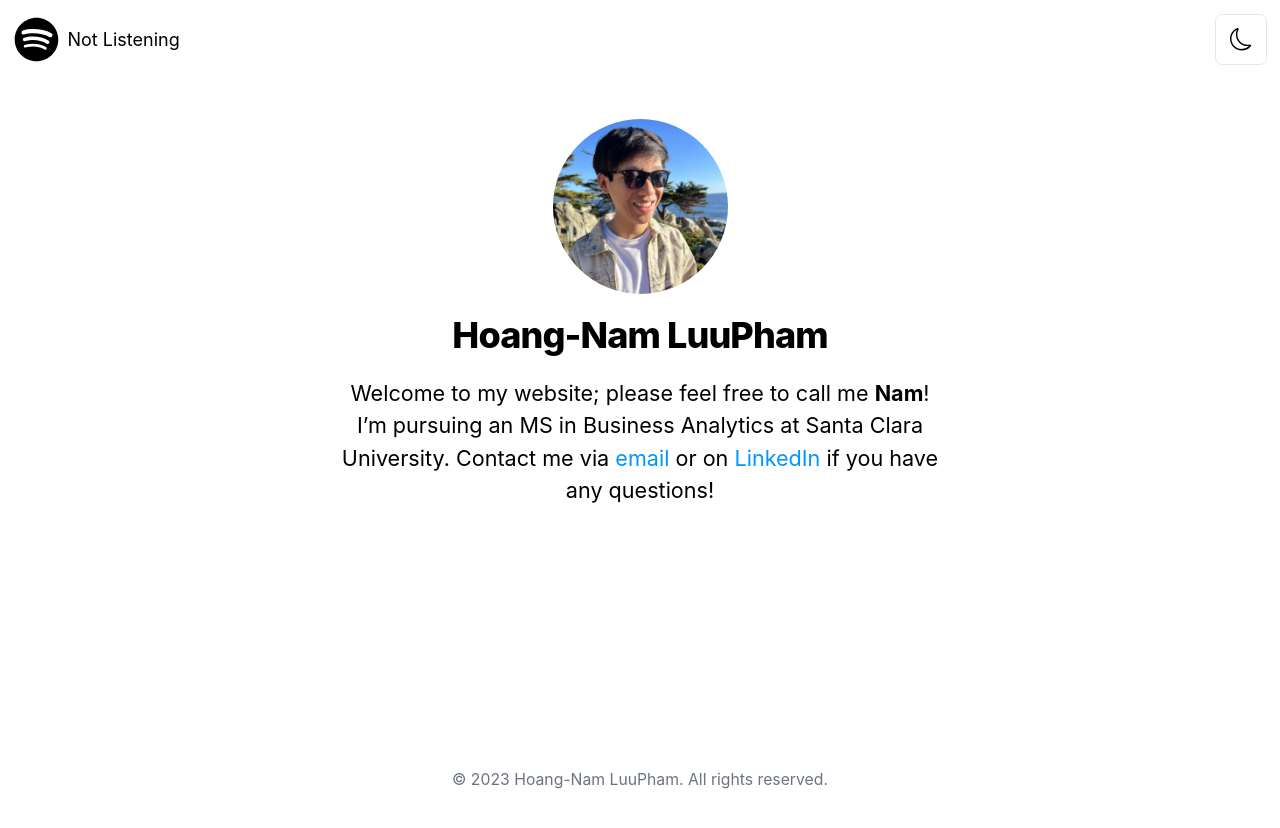
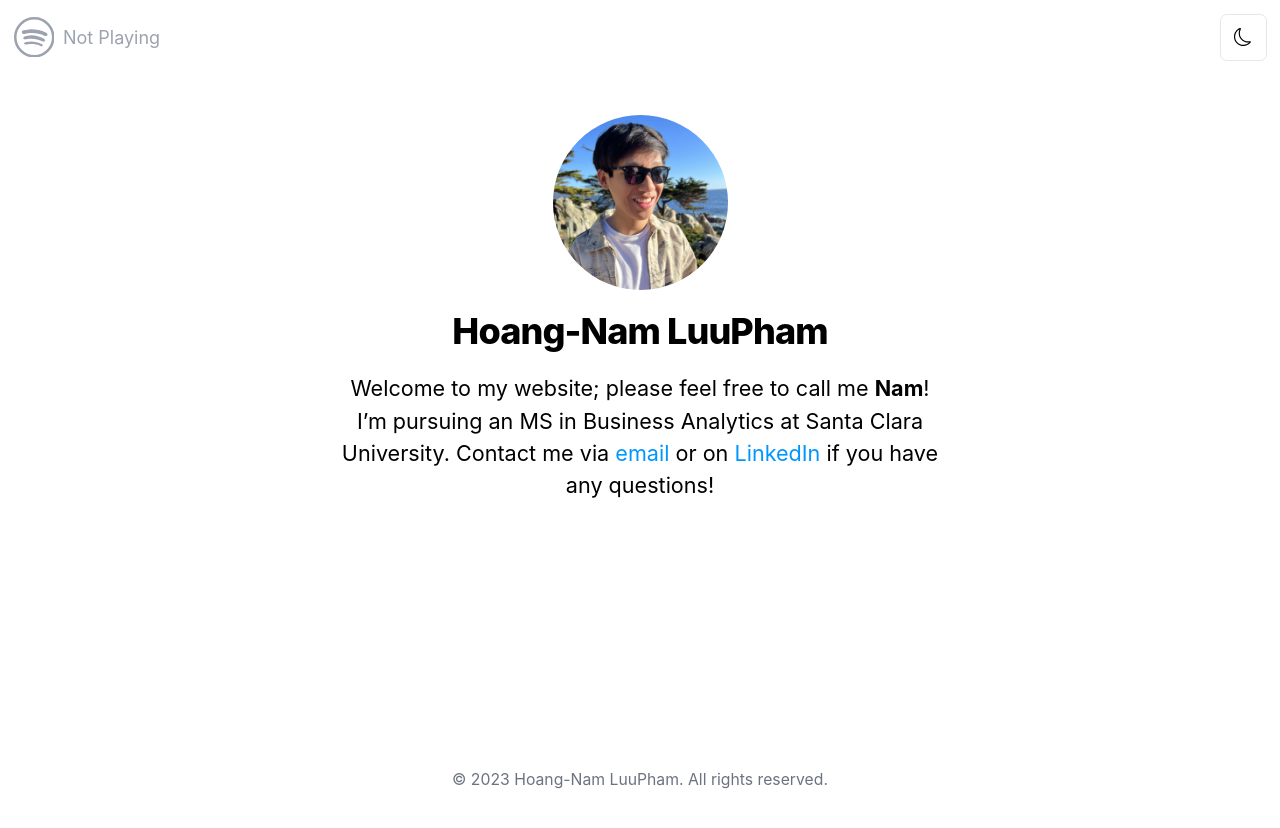
Before and after one commit to hnlp1997/my-website, a Next.js app: page / in a window 1280 px wide. Shown: the top 828 px of the page. Built offline with nearby package versions, Linux system fonts and the light colour scheme; no server answers.

Commit message:
changed some styles

```diff
--- a/src/components/sections/Header.js
+++ b/src/components/sections/Header.js
@@ -4,6 +4,7 @@ import { BsSun, BsMoon } from "react-icons/bs";
 import useSWR from "swr";
 import Link from "next/link";
 import { FaSpotify } from "react-icons/fa";
+import { SlSocialSpotify } from "react-icons/sl";
 
 const Header = () => {
   const { systemTheme, theme, setTheme } = useTheme();
@@ -29,7 +30,7 @@ const Header = () => {
       <header className="flex w-full items-center justify-between flex">
         <div className="flex pl-3 mt-3">
           {!isLoading && data?.isPlaying ? (
-						<span className="transition-colors duration-150 rounded-md w-auto pr-24 pl-2 py-2 pb-2 pt-1 bg-transparent flex gap-3 items-center">
+            <span className="transition-colors duration-150 rounded-md w-auto pr-24 pl-1 py-2 pb-2 pt-1 bg-transparent flex gap-3 items-center">
               <img
                 className="h-12 w-12"
                 src={data.album.image.href}
@@ -60,19 +61,19 @@ const Header = () => {
               target="_blank"
             >
               {" "}
-							<FaSpotify className="w-10 h-10 text-inherit group-hover:text-green-500 duration-150" />{" "}
-							Not Listening
+              <SlSocialSpotify className="w-9 h-9 text-gray-400 group-hover:text-green-500 duration-150" />{" "}
+              <span className="text-gray-400">Not Playing</span>
             </Link>
           )}
         </div>
         <button
           onClick={() => setTheme(currentTheme === "dark" ? "light" : "dark")}
-					className="p-3 border flex items-center justify-center rounded-md mt-3 mr-3 hover:text-blue-300 hover:border-blue-300"
+          className="p-3 border flex items-center justify-center rounded-md mt-3 mr-3 hover:text-blue-400 hover:border-blue-400"
         >
           {theme == "dark" ? (
-						<BsSun className="w-5 h-5 shrink-0" />
+            <BsSun className="w-4 h-4 shrink-0" />
           ) : (
-						<BsMoon className="w-5 h-5 shrink-0" />
+            <BsMoon className="w-4 h-4 shrink-0" />
           )}
         </button>
       </header>
```
Lines whose indentation alone changed are shown as unchanged.
